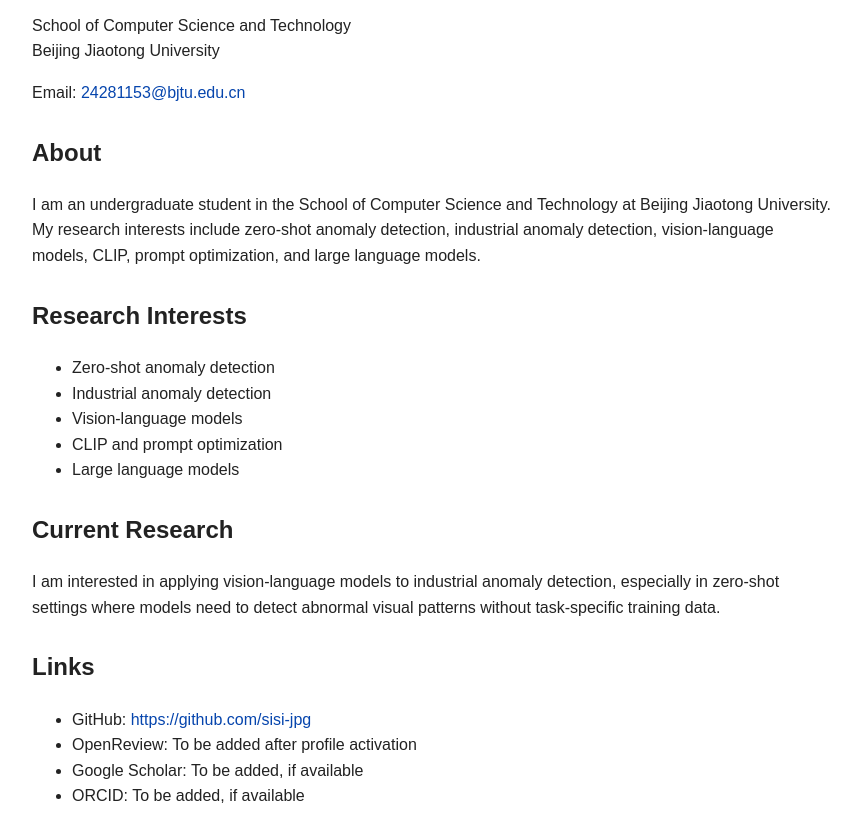
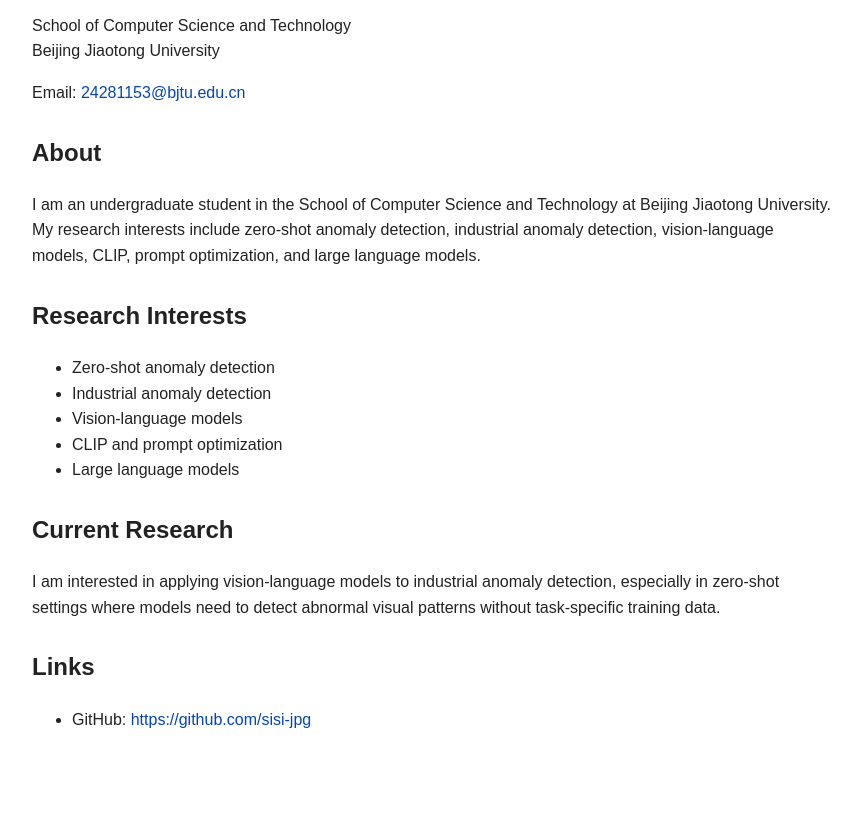
Before and after one commit to sisi-jpg/sisi-jpg.github.io, a plain HTML site: page index.html in a window 1280 px wide. Shown: the part 125-964 px from the top of the page, without its empty margins (208-1069 px from the left). After the commit the page ends 897 px from the top, so only its background shows below. Drawn offline with Linux system fonts and the light colour scheme.

Commit message:
Update index.html

```diff
--- a/index.html
+++ b/index.html
@@ -90,9 +90,7 @@
     <h2>Links</h2>
     <ul>
       <li>GitHub: <a href="https://github.com/sisi-jpg">https://github.com/sisi-jpg</a></li>
-      <li>OpenReview: To be added after profile activation</li>
-      <li>Google Scholar: To be added, if available</li>
-      <li>ORCID: To be added, if available</li>
+
     </ul>
   </section>
 </body>
```
